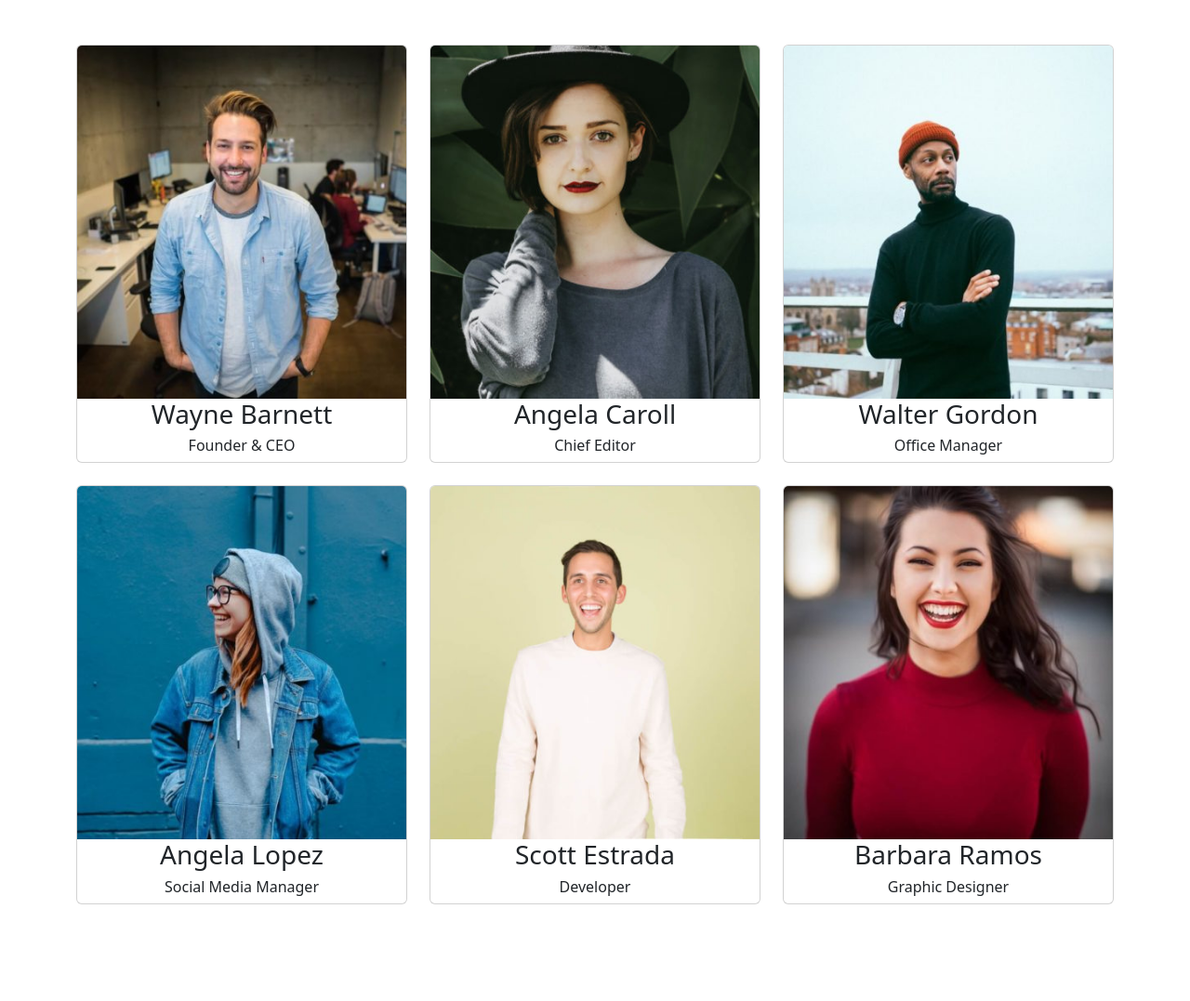
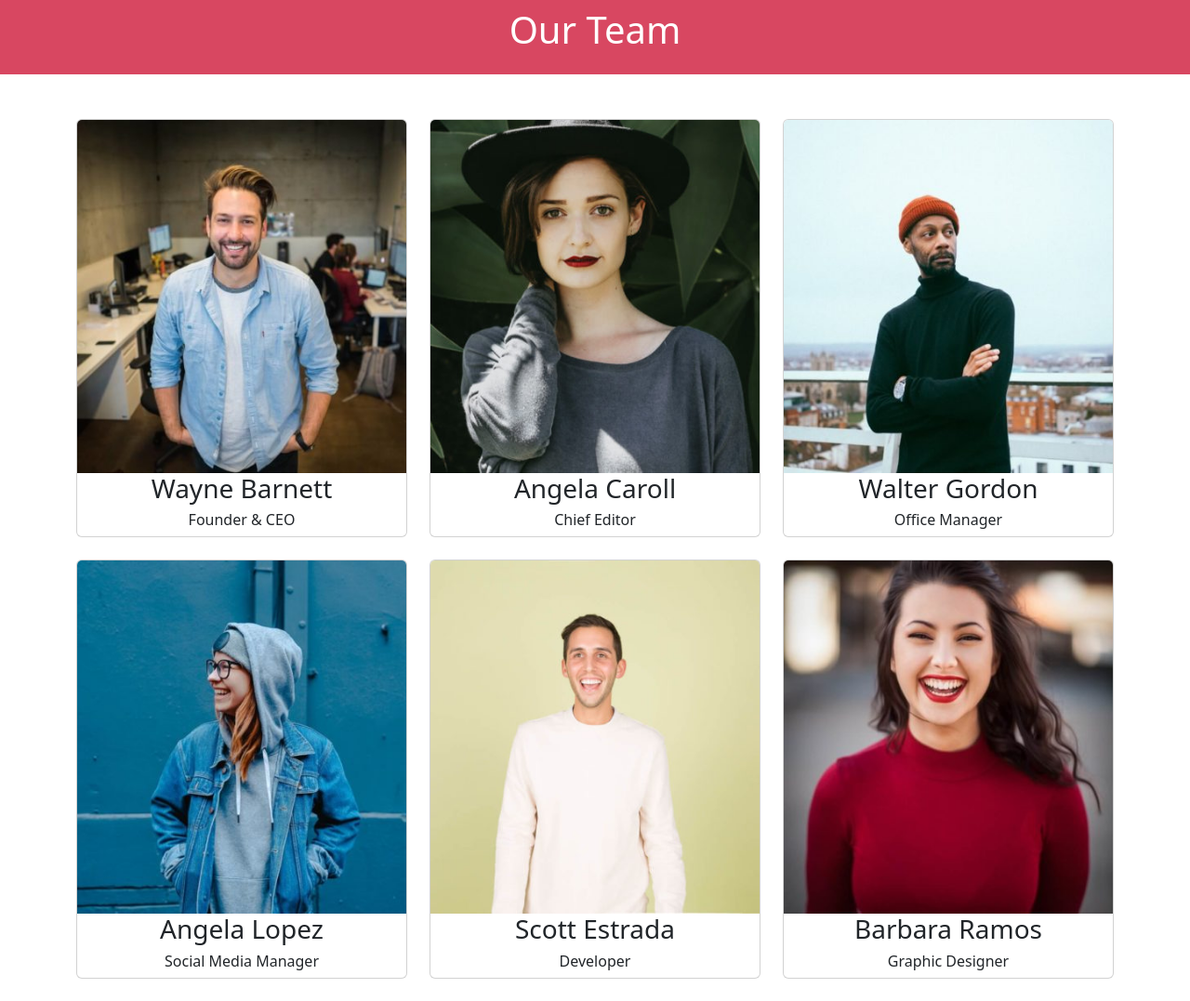
Before and after one commit to giuseppevignanello/js-our-team, a plain HTML site: page index.html in a window 1280 px wide. Shown: the whole page at 93% size. Before the commit the page ends 997 px from the top, so only its background shows below. Drawn offline with nearby package versions, Linux system fonts and the light colour scheme.

Commit message:
add header

```diff
--- a/assets/css/style.css
+++ b/assets/css/style.css
@@ -0,0 +1,10 @@
+#app_header {
+    height: 10vh;
+    width: 100%;
+    position: sticky;
+    top: 0;
+    left: 0;
+    background-color: #d84761;
+    z-index: 1000;
+
+}
--- a/index.html
+++ b/index.html
@@ -12,6 +12,11 @@
 </head>
 
 <body>
+
+    <header id="app_header" class="p-2">
+        <h1 class="text-white text-center">Our Team</h1>
+    </header>
+    <!-- /#app_header -->
 
     <div class="container">
         <div class="row mt-5">
```
